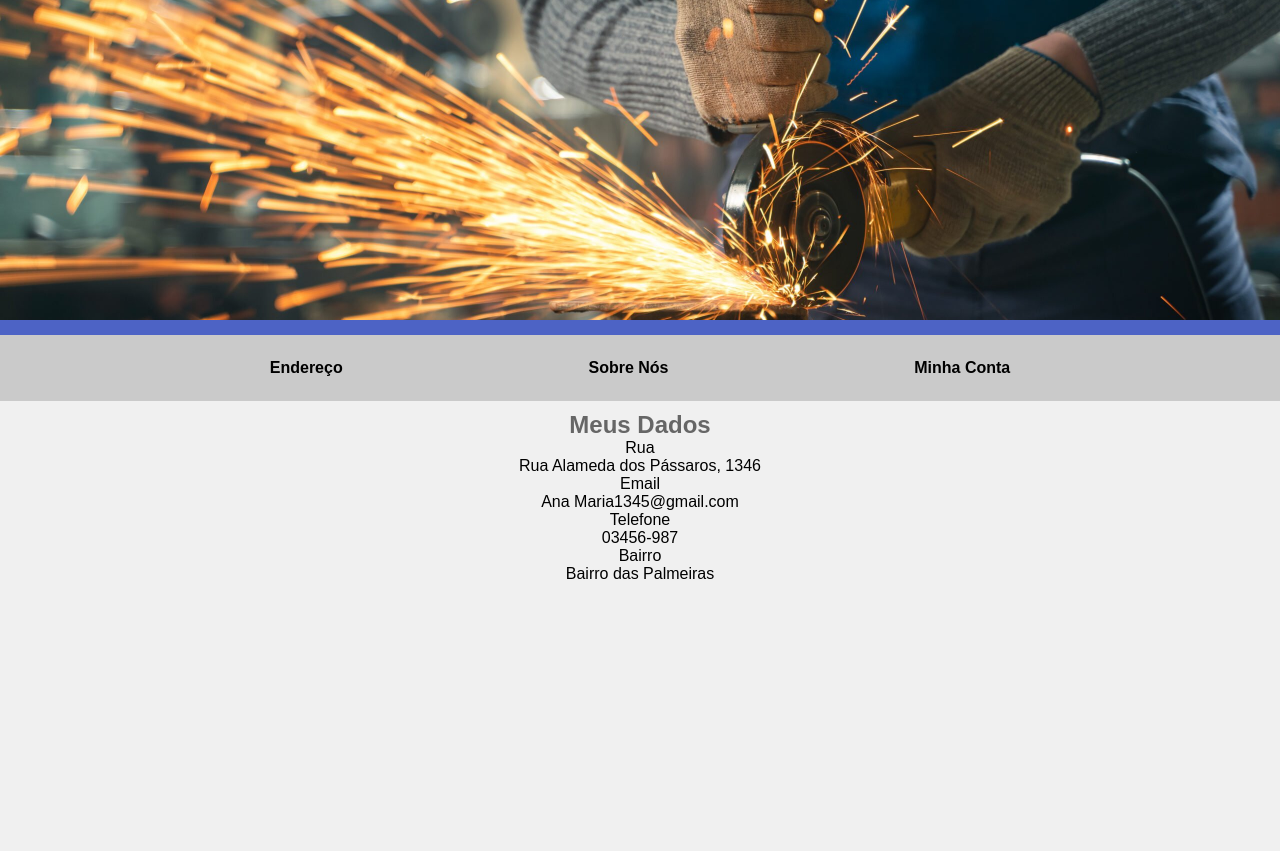
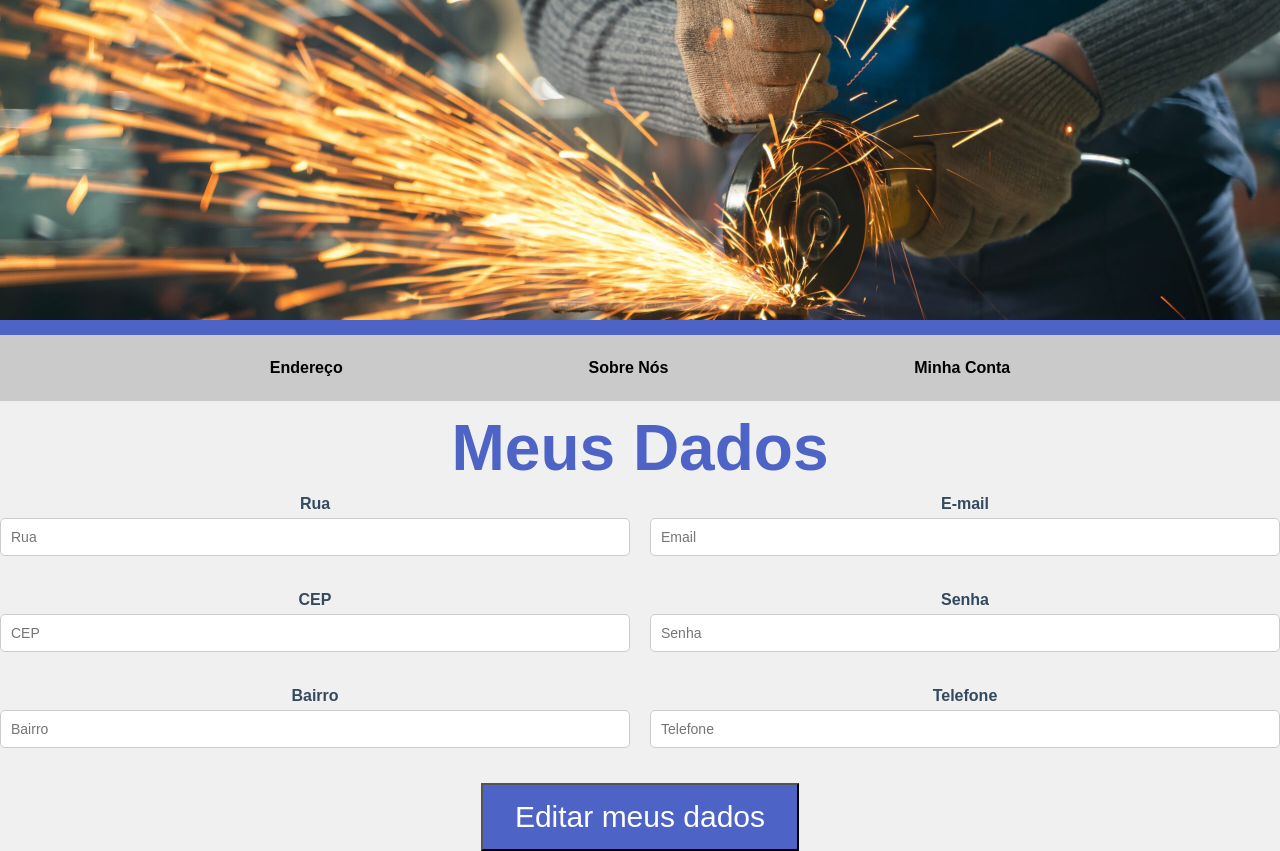
Before and after one commit to melfrontdev/serralheria-website, a plain HTML site: page src/pages/meus-dados.html in a window 1280 px wide. Before the commit the page ends 800 px from the top, so only its background shows below. Drawn offline with Linux system fonts and the light colour scheme.

Commit message:
estilizações das paginas dados,contato,orcamento

```diff
--- a/src/pages/meus-dados.html
+++ b/src/pages/meus-dados.html
@@ -28,31 +28,40 @@
 
     </header>
     <main>
-        <h2>Meus Dados</h2>
-        <div class="data-row">
-            <div class="data-item">
-                <p>Rua</p>
-                <p>Rua Alameda dos Pássaros, 1346</p>
-                <a href="#" class="download"><i class="fas fa-download"></i></a>
+        <h1>Meus Dados</h1>
+        <form>
+            <div class="form-row">
+                <div class="form-group">
+                    <label for="rua">Rua</label>
+                    <input id="rua" type="text" placeholder="Rua">
+                </div>
+                <div class="form-group">
+                    <label for="email">E-mail</label>
+                    <input id="email" type="email" placeholder="Email">
+                </div>
             </div>
-            <div class="data-item">
-                <p>Email</p>
-                <p>Ana Maria1345@gmail.com</p>
-                <a href="#" class="download"><i class="fas fa-download"></i></a>
+            <div class="form-row">
+                <div class="form-group">
+                    <label for="cep">CEP</label>
+                    <input id="cep" type="text" placeholder="CEP">
+                </div>
+                <div class="form-group">
+                    <label for="senha">Senha</label>
+                    <input id="senha" type="password" placeholder="Senha">
+                </div>
             </div>
-        </div>
-        <div class="data-row">
-            <div class="data-item">
-                <p>Telefone</p>
-                <p>03456-987</p>
-                <a href="#" class="download"><i class="fas fa-download"></i></a>
+            <div class="form-row">
+                <div class="form-group">
+                    <label for="bairro">Bairro</label>
+                    <input id="bairro" type="text" placeholder="Bairro">
+                </div>
+                <div class="form-group">
+                    <label for="telefone">Telefone</label>
+                    <input id="telefone" type="text" placeholder="Telefone">
+                </div>
             </div>
-            <div class="data-item">
-                <p>Bairro</p>
-                <p>Bairro das Palmeiras</p>
-                <a href="#" class="download"><i class="fas fa-download"></i></a>
-            </div>
-        </div>
+            <button type="submit">Editar meus dados</button>
+        </form>
     </main>
 </body>
 
--- a/src/style/styles.css
+++ b/src/style/styles.css
@@ -48,6 +48,7 @@ nav li {
     list-style: none;
 }
 
+
 .sub-menu {
     display: flex;
     flex-direction: column;
@@ -60,10 +61,18 @@ nav li {
 
 }
 
-.minha_conta:hover + .sub-menu {
+/* .minha_conta:hover + .sub-menu {
     opacity: 1;
     transition: .8s;
 
+} */
+
+.activate {
+    opacity: 1;
+}
+
+.inactivate {
+    opacity: 0;
 }
 
 main {
@@ -83,13 +92,14 @@ h2 {
 }
 
 button {
-    background-color: #4CAF50;
+    background-color: #4D63C5;
     color: white;
     padding: 15px 32px;
     text-align: center;
     text-decoration: none;
     display: inline-block;
-    font-size: 16px;
+    font-size: 30px;
+    cursor: pointer;
 }
 
 .button-a {
@@ -101,4 +111,108 @@ button {
     border-radius: 10px;
     font-weight: bold;
     text-decoration: none;
+
 }
+
+.form-row {
+    display: flex;
+    justify-content: space-between;
+    margin-bottom: 20px;
+}
+
+.form-group {
+    flex: 1;
+    margin-right: 10px;
+}
+
+.form-group:last-child {
+    margin-right: 0;
+}
+
+label {
+    display: block;
+    margin-bottom: 5px;
+    font-weight: bold;
+    color: #34495e;
+}
+
+input {
+    width: 50%;
+    padding: 10px;
+    border: 1px solid #ccc;
+    border-radius: 4px;
+    font-size: 16px;
+}
+
+
+/* contato */
+
+.info {
+    flex: 1;
+    background-color: #3b3b3b;
+    color: #fff;
+    padding: 20px;
+    border-radius: 10px;
+    font-size: 0.9em;
+    display: flex;
+    gap:300px;
+    align-items: center;
+  }
+
+
+  .map {
+    flex: 1;
+    display: flex;
+    align-items: center;
+    justify-content: center;
+  }
+
+  .map img {
+    max-width: 100%;
+    height: auto;
+    border-radius: 10px;
+  }
+
+/* orçamento */
+
+.form-container {
+    background: #fff;
+    padding: 20px;
+    border-radius: 8px;
+    box-shadow: 0 4px 8px rgba(0, 0, 0, 0.1);
+    align-items: center;
+    display: flex;
+  }
+
+  .form-group {
+    margin-bottom: 15px;
+  }
+
+  .form-row {
+    gap: 10px;
+  }
+
+  input, select, textarea {
+    width: 100%;
+    padding: 10px;
+    border: 1px solid #ccc;
+    border-radius: 5px;
+    font-size: 14px;
+  }
+
+  .submit-btn {
+    width: 100%;
+    padding: 10px;
+    font-size: 16px;
+    font-weight: bold;
+    color: #fff;
+    background: #4a73c7;
+    border: none;
+    border-radius: 5px;
+    cursor: pointer;
+    transition: background 0.3s;
+  }
+
+  .submit-btn:hover {
+    background: #365899;
+  }
```
Also changed, not shown: src/index.html (+11 -2 lines).
